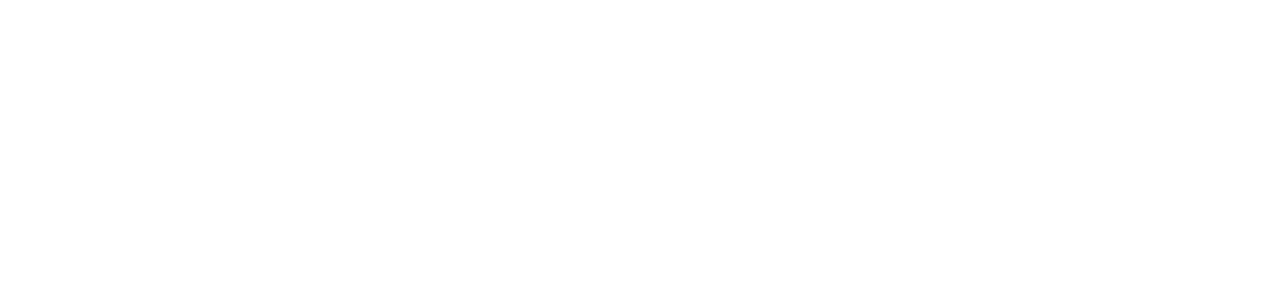
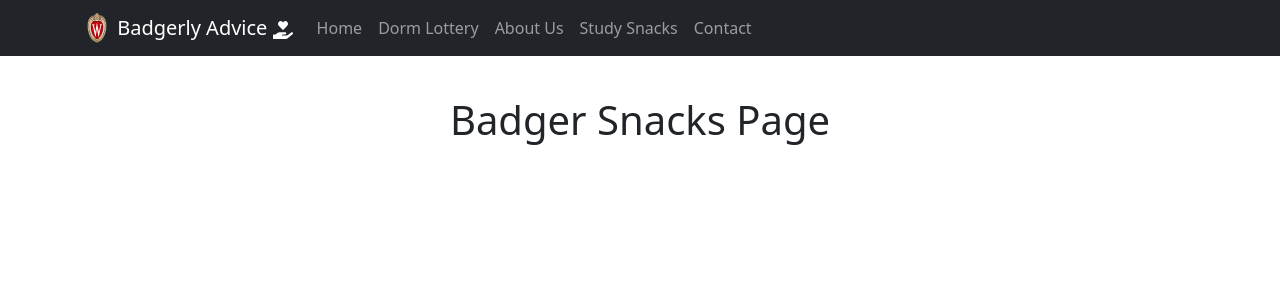
Before and after one commit to CS571-F25/p81, a React (Vite) app: page /p81/study-snacks in a window 1280 px wide. Before the commit this address had no page. Shown: the top 300 px of the page. Built offline with nearby package versions, Linux system fonts and the light colour scheme.

Commit message:
lil commit to see if the imgs show up on about

```diff
--- a/src/components/pages/About.css
+++ b/src/components/pages/About.css
@@ -5,7 +5,6 @@
   display: flex;
   flex-direction: column;
   align-items: center;
-  padding: 2rem 1rem;
 }
 
 .about-header {
--- a/src/components/pages/About.jsx
+++ b/src/components/pages/About.jsx
@@ -5,10 +5,24 @@
 function About() {
   const [creators, setCreators] = useState([]);
 
-  useEffect(() => {
-    setCreators(creatorsJson);
-    // console.log(JSON.parse(creators));
+   useEffect(() => {
+    // Import all images from assets folder
+    const images = import.meta.glob('../../assets/*.{jpg,png,jpeg,svg}', { eager: true });
+
+    const creatorsWithImages = creatorsJson.map(creator => {
+      // Extract just the filename from the JSON path
+      const filename = creator.src.split('/').pop();
+
+      // Find matching image from glob import
+      const imageKey = Object.keys(images).find(key => key.includes(filename));
+      const imageSrc = imageKey ? images[imageKey].default : '';
+
+      return { ...creator, src: imageSrc };
+    });
+
+    setCreators(creatorsWithImages);
   }, []);
+
   return (
     <div className='about-container'>
       <div className='about-header'>
--- /dev/null
+++ b/src/components/pages/BadgerSnacks.jsx
@@ -0,0 +1,4 @@
+
+export default function BadgerSnacks() {
+    return <h1>Badger Snacks Page</h1>;
+}
--- a/src/components/pages/Home.css
+++ b/src/components/pages/Home.css
@@ -1,6 +1,5 @@
 .home-container {
   max-width: 1280px;
   margin: 0 auto;
-  padding: 2rem 1rem;
   text-align: center;
 }
--- a/src/components/structural/BadgerNavbar.jsx
+++ b/src/components/structural/BadgerNavbar.jsx
@@ -29,6 +29,9 @@
             <Nav.Link as={Link} to='/p81/about'>
               About Us
             </Nav.Link>
+            <Nav.Link as={Link} to='/p81/study-snacks'>
+              Study Snacks
+            </Nav.Link>
             <Nav.Link as={Link} to='/p81/contact'>
               Contact
             </Nav.Link>
--- a/src/components/structural/Router.jsx
+++ b/src/components/structural/Router.jsx
@@ -4,6 +4,7 @@
 import BadgerlyAdvice from '../BadgerlyAdvice.jsx';
 import Contact from '../pages/Contact.jsx';
 import DormLottery from '../pages/DormLottery.jsx';
+import BadgerSnacks from '../pages/BadgerSnacks.jsx';
 
 export default function Router() {
   return (
@@ -12,6 +13,7 @@
         <Route path='/p81/' element={<BadgerlyAdvice />}>
           <Route index element={<Home />} />
           <Route path='dormLottery' element={<DormLottery />} />
+          <Route path='study-snacks' element={<BadgerSnacks />} />
           <Route path='about' element={<About />} />
           <Route path='contact' element={<Contact />} />
         </Route>
--- /dev/null
+++ b/src/index.css
@@ -0,0 +1,3 @@
+#root {
+    padding-top: 4rem;
+}
--- a/src/main.jsx
+++ b/src/main.jsx
@@ -1,6 +1,6 @@
 import { createRoot } from 'react-dom/client';
-// import './index.css';
 import 'bootstrap/dist/css/bootstrap.min.css';
+import './index.css';
 import { BrowserRouter } from 'react-router';
 import Router from './components/structural/Router.jsx';
 
```
Also changed, not shown: 7 other files (tests, documents, lock files or other folders).
